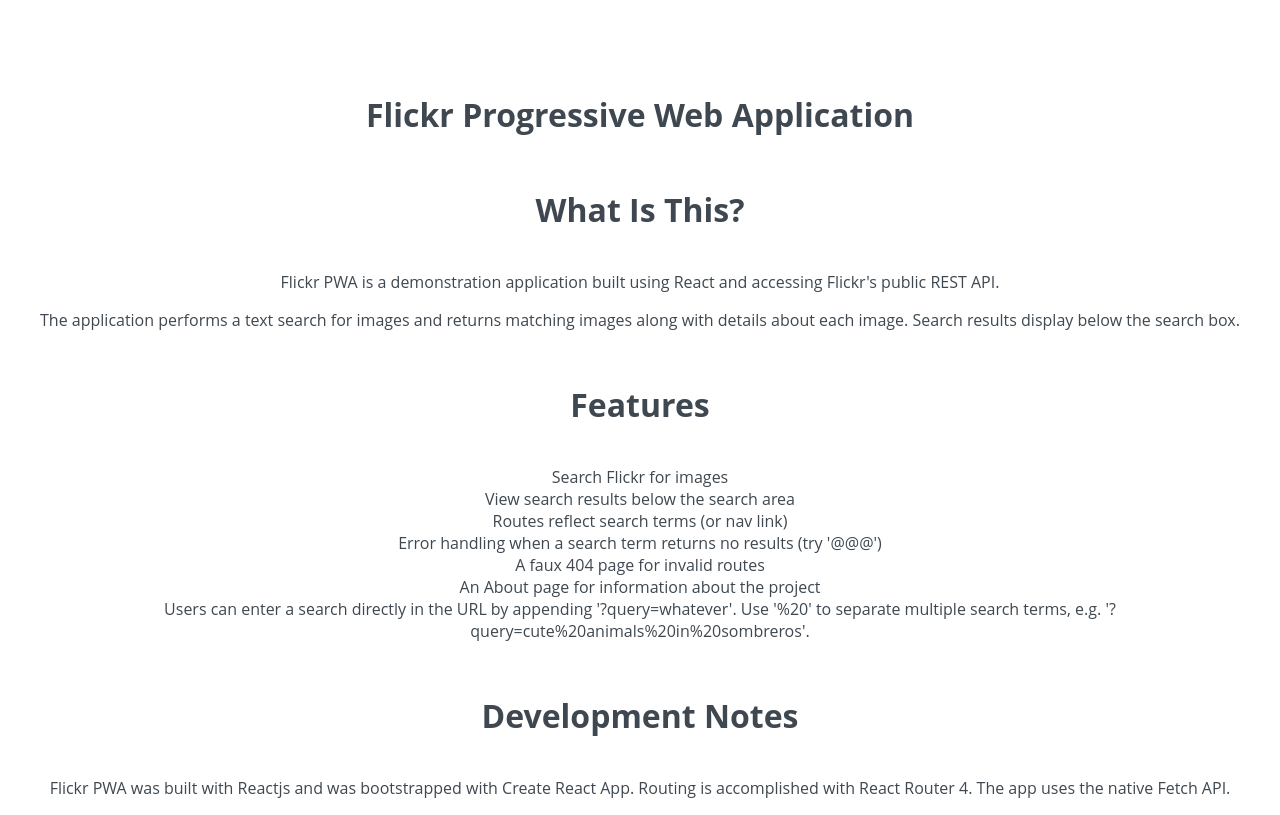
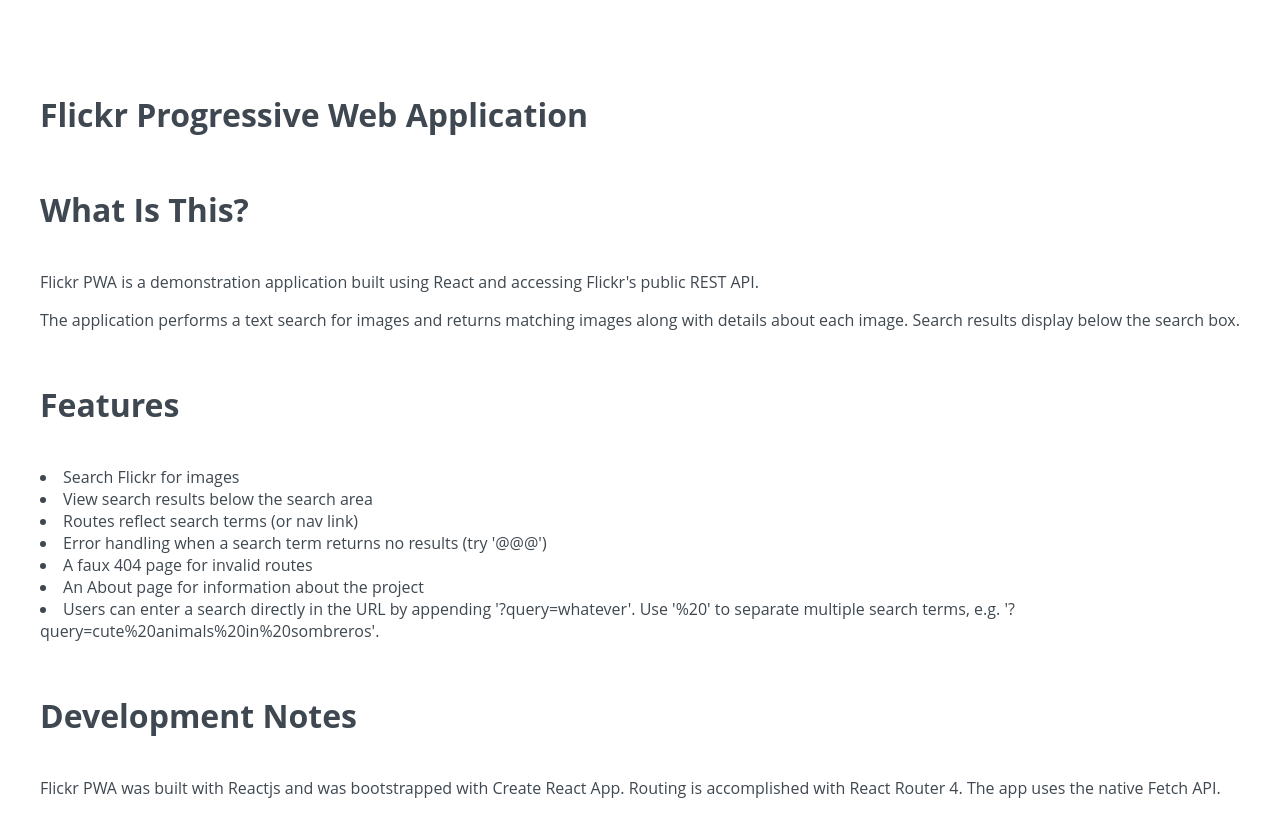
Before and after one commit to julianjohannesen/flickr-pwa, a React (Create React App) app: page /about in a window 1280 px wide. Built offline with nearby package versions, Linux system fonts and the light colour scheme.

Commit message:
minor css changes

```diff
--- a/src/components/PhotoContainer.js
+++ b/src/components/PhotoContainer.js
@@ -41,13 +41,11 @@
         }
     };
 
-    //let {query} = props
     query = query ? query.split(' ').map(word=>word.charAt(0).toUpperCase() + word.slice(1)).join(' ') : '';
 
     return (
         <div className="photo-container">
             <h2>Results for {query}</h2>
-
             <ul>
                 { loading ? <Loading /> : generatePhotos(data) }
             </ul>
--- a/src/pages/About.js
+++ b/src/pages/About.js
@@ -2,7 +2,7 @@
 
 export default function about() {
     return (
-        <div>
+        <div style={{textAlign:"left", paddingLeft: "2em"}}>
             <h1>Flickr Progressive Web Application</h1>
 
             <section>
@@ -21,7 +21,7 @@
 
             <section>
                 <h2>Features</h2>
-                <ul>
+                <ul style={{listStyle:"disc inside"}}>
                     <li>
                         Search Flickr for images
                     </li>
--- a/src/pages/Home.js
+++ b/src/pages/Home.js
@@ -34,7 +34,7 @@
         // If the query came from a search, it's ready to be used
         if (query) {
             theQuery = query;
-        // If it came from a route with url parameters, we get it from match
+        // If the query came from a route with url parameters, we get it from match
         } else if (this.props.match.params.text) {
             theQuery = this.props.match.params.text;
             console.log("The query from match.params.text: ", theQuery)
```
